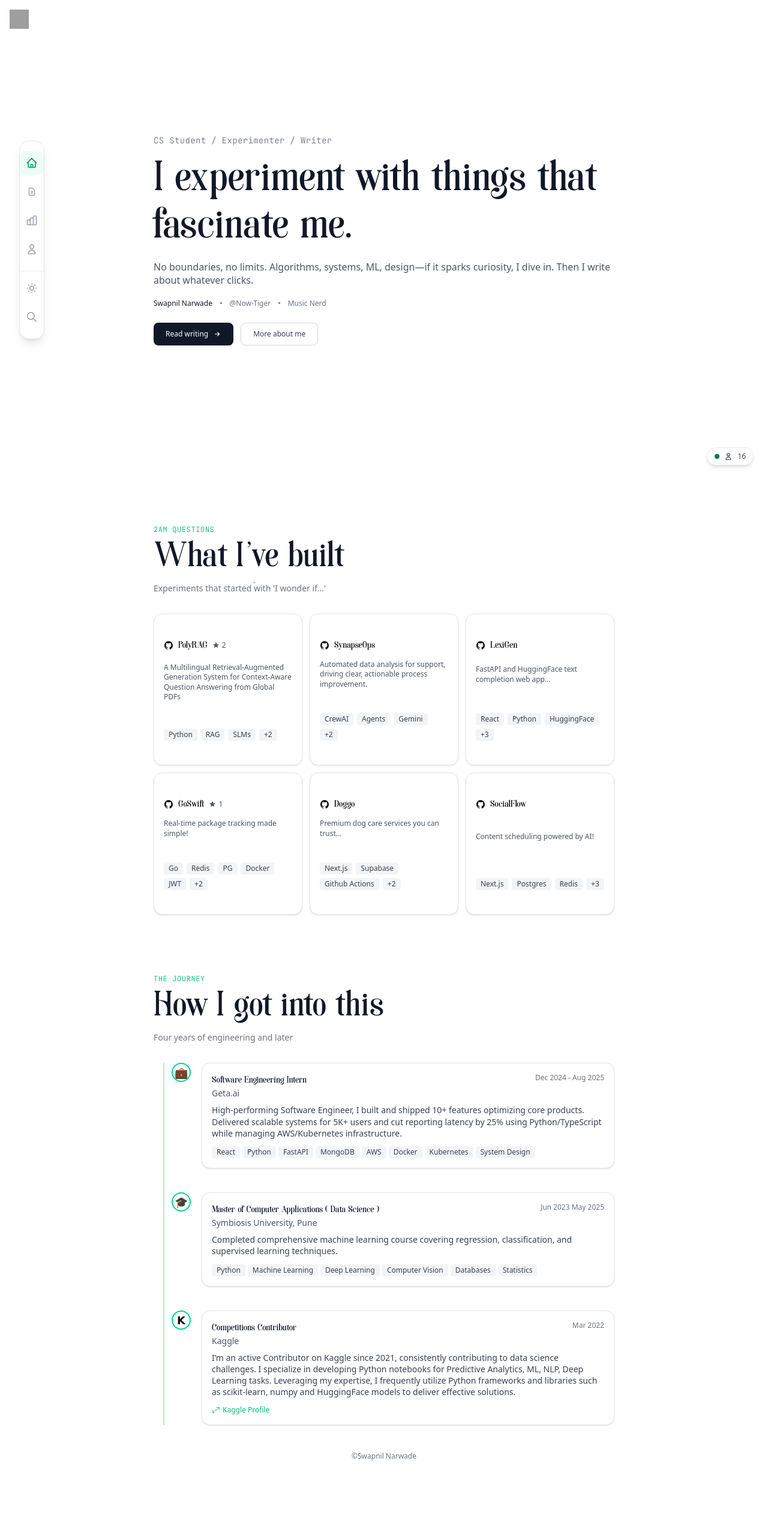
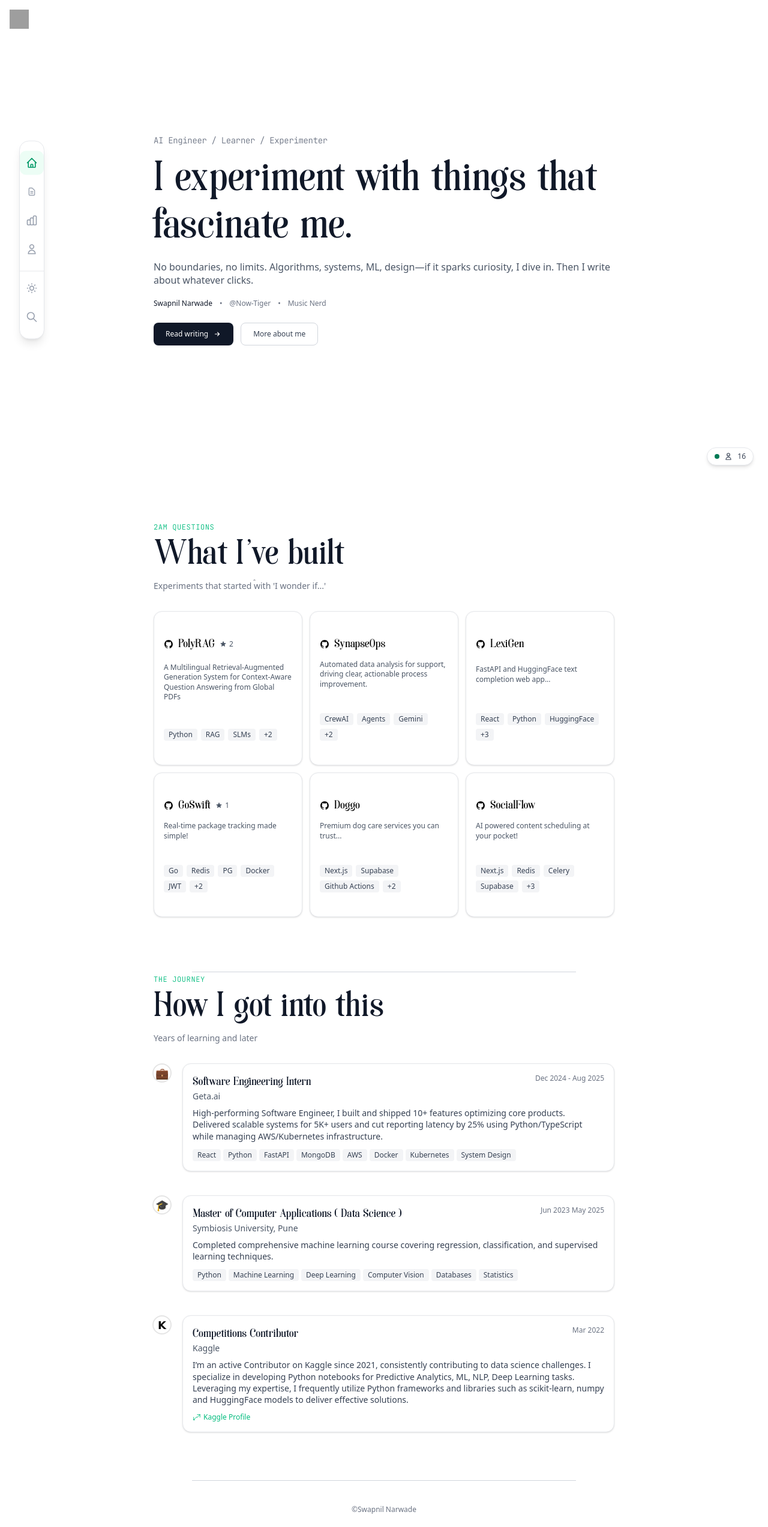
Before and after one commit to Now-Tiger/dev, a Next.js app: page / in a window 1280 px wide. Shown: the whole page at 60% size. Before the commit the page ends 2457 px from the top, so only its background shows below. Built offline with nearby package versions, Linux system fonts and the light colour scheme; grey boxes are pictures that could not be loaded.

Commit message:
Miner updates

```diff
--- a/components/ui/Hero.tsx
+++ b/components/ui/Hero.tsx
@@ -1,16 +1,17 @@
 "use client";
 
 // TODO: Replace with actual readings on the website
-const readlingListTemp = "https://github.com/Now-Tiger#:~:text=User%20Authentication%20using,on%20Serverless%20Functions"
-const linkedinProfile = "https://linkedin.com/in/now-tiger"
+const readlingListTemp ="https://github.com/Now-Tiger#:~:text=User%20Authentication%20using,on%20Serverless%20Functions";
+const linkedinProfile = "https://linkedin.com/in/now-tiger";
 
 const HeroSection = () => {
   return (
+    <>
       <main className="min-h-screen flex items-center justify-center px-12 md:px-20 lg:px-32">
         <div className="max-w-3xl w-full">
           {/* Header */}
-        <p className="font-jb-mono text-gray-500 text-xs md:text-sm mb-4 tracking-wide font-light">
-          CS Student / Experimenter / Writer
+          <p className="font-jb-mono text-gray-500 text-xs md:text-sm mb-4 tracking-tight font-light">
+            AI Engineer / Learner / Experimenter
           </p>
 
           {/* Main Heading */}
@@ -20,7 +21,8 @@ const HeroSection = () => {
 
           {/* Description */}
           <p className="text-gray-600 text-sm md:text-base mb-5 leading-snug font-light">
-          No boundaries, no limits. Algorithms, systems, ML, design—if it sparks curiosity, I dive in. Then I write about whatever clicks.
+            No boundaries, no limits. Algorithms, systems, ML, design—if it
+            sparks curiosity, I dive in. Then I write about whatever clicks.
           </p>
 
           {/* Author Info */}
@@ -34,30 +36,40 @@ const HeroSection = () => {
 
           {/* CTA Buttons */}
           <div className="flex flex-wrap gap-3">
-          <button className="px-5 py-2.5 bg-gray-900 text-white rounded-md hover:bg-gray-800 transition-colors flex items-center space-x-2 text-xs font-normal" onClick={() => window.open(readlingListTemp, "_blank", "noopener,noreferrer")}>
+            <button
+              className="px-5 py-2.5 bg-gray-900 text-white rounded-md hover:bg-gray-800 transition-colors flex items-center space-x-2 text-xs font-normal"
+              onClick={() =>
+                window.open(readlingListTemp, "_blank", "noopener,noreferrer")
+              }
+            >
               <span>Read writing</span>
-            <svg className="w-3.5 h-3.5" fill="none" stroke="currentColor" viewBox="0 0 24 24">
-              <path strokeLinecap="round" strokeLinejoin="round" strokeWidth={2} d="M13 7l5 5m0 0l-5 5m5-5H6" />
+              <svg
+                className="w-3.5 h-3.5"
+                fill="none"
+                stroke="currentColor"
+                viewBox="0 0 24 24"
+              >
+                <path
+                  strokeLinecap="round"
+                  strokeLinejoin="round"
+                  strokeWidth={2}
+                  d="M13 7l5 5m0 0l-5 5m5-5H6"
+                />
               </svg>
             </button>
 
-          <button className="px-5 py-2.5 bg-white text-gray-700 rounded-md hover:bg-gray-50 transition-colors border border-gray-300 text-xs font-normal" onClick={() => window.open(linkedinProfile, "_blank", "noopener,noreferrer")}>
+            <button
+              className="px-5 py-2.5 bg-white text-gray-700 rounded-md hover:bg-gray-50 transition-colors border border-gray-300 text-xs font-normal"
+              onClick={() =>
+                window.open(linkedinProfile, "_blank", "noopener,noreferrer")
+              }
+            >
               More about me
             </button>
           </div>
         </div>
-
-      {/* Online Status Badge */}
-      {/**
-      <div className="fixed bottom-6 right-6 flex items-center space-x-2 bg-white px-3 py-1.5 rounded-full shadow-md border border-gray-200">
-        <div className="w-2 h-2 bg-emerald-700 rounded-full animate-pulse"></div>
-        <svg className="w-3.5 h-3.5 text-gray-700" fill="none" stroke="currentColor" viewBox="0 0 24 24">
-          <path strokeLinecap="round" strokeLinejoin="round" strokeWidth={2} d="M16 7a4 4 0 11-8 0 4 4 0 018 0zM12 14a7 7 0 00-7 7h14a7 7 0 00-7-7z" />
-        </svg>
-        <span className="text-xs font-medium text-gray-700">16</span>
-      </div>
-      **/}
       </main>
+    </>
   );
 };
 
--- a/components/ui/Projects.tsx
+++ b/components/ui/Projects.tsx
@@ -1,23 +1,26 @@
-"use client"
-import { Card, CardContent, CardDescription, CardHeader, CardTitle } from "@/components/ui/card"
+"use client";
+import {
+  Card,
+  CardContent,
+  CardDescription,
+  CardHeader,
+  CardTitle,
+} from "@/components/ui/card";
 import Link from "next/link";
 import { IoLogoGithub } from "react-icons/io";
-
 
 const ProjectsSection = () => {
   const projects = [
     {
       title: "PolyRAG",
-      description:
-        "A Multilingual Retrieval-Augmented Generation System for Context-Aware Question Answering from Global PDFs",
+      description: "A Multilingual Retrieval-Augmented Generation System for Context-Aware Question Answering from Global PDFs",
       tags: ["Python", "RAG", "SLMs", "+2"],
       stars: 2,
       url: "https://github.com/Now-Tiger/rag-pdf-pipeline",
     },
     {
       title: "SynapseOps",
-      description:
-        "Automated data analysis for support, driving clear, actionable process improvement.",
+      description: "Automated data analysis for support, driving clear, actionable process improvement.",
       tags: ["CrewAI", "Agents", "Gemini", "+2"],
       stars: null,
       url: "https://github.com/Now-Tiger/supportops-multiagent-crew",
@@ -27,7 +30,7 @@ const ProjectsSection = () => {
       description: "FastAPI and HuggingFace text completion web app...",
       tags: ["React", "Python", "HuggingFace", "+3"],
       stars: null,
-      url: "https://github.com/Now-Tiger/Lexigen"
+      url: "https://github.com/Now-Tiger/Lexigen",
     },
     {
       title: "GoSwift",
@@ -41,18 +44,19 @@ const ProjectsSection = () => {
       description: "Premium dog care services you can trust...",
       tags: ["Next.js", "Supabase", "Github Actions", "+2"],
       stars: null,
-      url: "https://github.com/Now-Tiger/Doggo"
+      url: "https://github.com/Now-Tiger/Doggo",
     },
     {
       title: "SocialFlow",
-      description: "Content scheduling powered by AI!",
-      tags: ["Next.js", "Postgres", "Redis", "+3"],
+      description: "AI powered content scheduling at your pocket!",
+      tags: ["Next.js", "Redis", "Celery", "Supabase", "+3"],
       stars: null,
-      url: "https://github.com/Now-Tiger/socialflow"
+      url: "https://github.com/Now-Tiger/socialflow",
     },
   ];
 
   return (
+    <>
       <main className="min-h-screen flex items-center justify-center px-12 md:px-20 lg:px-32 mb-5">
         <div className="max-w-3xl w-full">
           {/* Header */}
@@ -77,10 +81,19 @@ const ProjectsSection = () => {
               >
                 <CardHeader className="pb-2 pt-4 px-4 grow">
                   <div className="flex items-center gap-2 mb-1">
-                <Link href="" onClick={() => window.open(project.url, "_blank", "noopener,noreferrer")}>
+                    <Link
+                      href=""
+                      onClick={() =>
+                        window.open(
+                          project.url,
+                          "_blank",
+                          "noopener,noreferrer",
+                        )
+                      }
+                    >
                       <IoLogoGithub />
                     </Link>
-                  <CardTitle className="font-soria text-base font-normal">
+                    <CardTitle className="font-soria text-base lg:text-xl">
                       {project.title}
                     </CardTitle>
                     {project.stars && (
@@ -119,6 +132,8 @@ const ProjectsSection = () => {
           </div>
         </div>
       </main>
+      <hr className="border-t border-gray-300 mx-12 md:mx-20 lg:mx-80 my-12 md:my-16 lg:my-1" />
+    </>
   );
 };
 
--- a/components/ui/Sidebar.tsx
+++ b/components/ui/Sidebar.tsx
@@ -3,7 +3,7 @@
 import { useState } from 'react';
 import { Button } from '@/components/ui/button';
 
-const resumeLink = "https://drive.google.com/file/d/1LgfQR6ajXMhFJ_ut_9uURVknKzJNPu2i/view?usp=sharing";
+const resumeLink = "https://drive.google.com/file/d/1m2ddSCLCoBDePdjL7K1f9cb7DR30slPc/view?usp=sharing";
 const linkedinProfile = "https://linkedin.com/in/now-tiger"
 
 const Sidebar = () => {
--- a/components/ui/TimeLine.tsx
+++ b/components/ui/TimeLine.tsx
@@ -4,7 +4,8 @@ import Link from "next/link";
 
 const TimeLine = () => {
   return (
-    <main className="min-h-screen flex items-center justify-center px-12 md:px-20 lg:px-32">
+    <>
+      <main className="min-h-screen flex items-center justify-center px-12 md:px-20 lg:px-32 mb-5" >
         <div className="max-w-3xl w-full">
           {/* Work Experience Timeline */}
           <section>
@@ -17,12 +18,12 @@ const TimeLine = () => {
                 How I got into this
               </h2>
               <p className="text-gray-500 text-sm font-light">
-              Four years of engineering and later
+                Years of learning and later
               </p>
             </div>
 
             {/* Timeline Container */}
-          <div className="relative pl-8 before:content-[''] before:absolute before:left-4 before:top-0 before:bottom-0 before:w-[2px] before:bg-emerald-200">
+            {/*<div className="relative pl-8 before:content-[''] before:absolute before:left-4 before:top-0 before:bottom-0 before:w-0.5 before:bg-emerald-200"> */}
               {[
                 {
                   icon: "💼",
@@ -53,7 +54,7 @@ const TimeLine = () => {
                     "Deep Learning",
                     "Computer Vision",
                     "Databases",
-                  "Statistics"
+                    "Statistics",
                   ],
                 },
                 {
@@ -63,29 +64,21 @@ const TimeLine = () => {
                   date: "Mar 2022",
                   desc: "I’m an active Contributor on Kaggle since 2021, consistently contributing to data science challenges. I specialize in developing Python notebooks for Predictive Analytics, ML, NLP, Deep Learning tasks. Leveraging my expertise, I frequently utilize Python frameworks and libraries such as scikit-learn, numpy and HuggingFace models to deliver effective solutions.",
                   linkText: "Kaggle Profile",
-                linkUrl: "https://www.kaggle.com/swapnilnarwade/code"
+                  linkUrl: "https://www.kaggle.com/swapnilnarwade/code",
                 },
-              // {
-              //   icon: "𝒖",
-              //   title: "AWS Machine Learning Foundations",
-              //   org: "Udacity",
-              //   date: "Aug 2022",
-              //   desc: "Achieved Pupil rating (1207) in Codeforces Round 963 (Div. 2). Solved 2 problems and gained +44 rating points.",
-              //   linkText: "Certificate",
-              // },
               ].map((item, index) => (
                 <div key={index} className="relative mb-10 flex items-start">
                   {/* Timeline Icon */}
-                <div className="absolute left-[-2px] bg-white border-2 border-emerald-400 rounded-full w-8 h-8 flex items-center justify-center text-lg">
+                  <div className="absolute -left-0.5 bg-white border-2 rounded-full w-8 h-8 flex items-center justify-center text-lg">
                     <span>{item.icon}</span>
                   </div>
 
                   {/* Card */}
                   <div className="ml-12 w-full">
-                  <div className="bg-white rounded-xl border border-gray-200 shadow-sm hover:shadow-md transition-shadow p-4">
+                    <div className="bg-white rounded-xl border shadow-sm hover:shadow-lg p-4 hover:shadow-emerald-700/20 transition-all duration-300 cursor-pointer border-gray-200 hover:border-emerald-500">
                       <div className="flex justify-between items-start">
                         <div>
-                        <h3 className="font-soria text-base text-gray-900">
+                          <h3 className="font-soria lg:text-xl text-base text-gray-900">
                             {item.title}
                           </h3>
                           <p className="text-sm text-gray-600 font-light">
@@ -121,7 +114,13 @@ const TimeLine = () => {
                           <Link
                             href="/"
                             className="text-emerald-500 text-xs font-medium flex items-center gap-1 hover:underline"
-                          onClick={() => window.open(item.linkUrl, "_blank", "noopener,noreferrer")}
+                            onClick={() =>
+                              window.open(
+                                item.linkUrl,
+                                "_blank",
+                                "noopener,noreferrer",
+                              )
+                            }
                           >
                             <svg
                               xmlns="http://www.w3.org/2000/svg"
@@ -145,10 +144,12 @@ const TimeLine = () => {
                   </div>
                 </div>
               ))}
-          </div>
+            {/**</div> **/}
           </section>
         </div>
       </main>
+      <hr className="border-t border-gray-300 mx-12 md:mx-20 lg:mx-80 my-12 md:my-16 lg:my-10" />
+    </>
   );
 };
 
```
Lines whose indentation alone changed are shown as unchanged.
